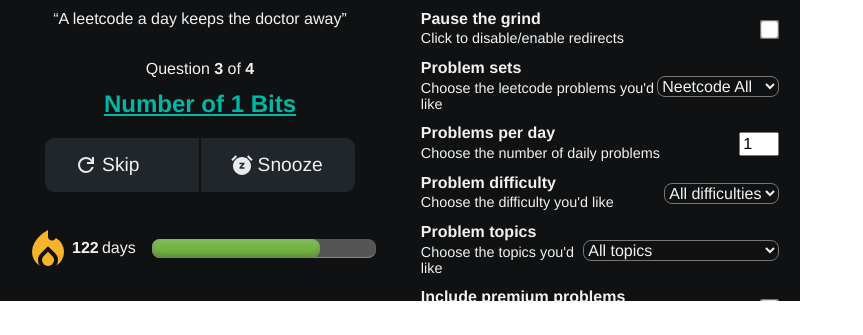
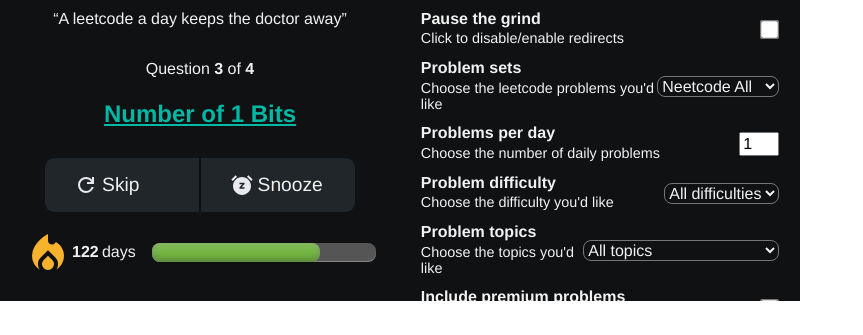
Before and after one commit to naviji/leetcode-habit-builder, a website with bundled scripts: page ui/popup.html in a window 1280 px wide. Shown: the part 51-386 px from the top of the page, without its empty margins (0-863 px from the left). Built offline with nearby package versions, Linux system fonts and the light colour scheme.

Commit message:
UI improvements

```diff
--- a/ui/page.css
+++ b/ui/page.css
@@ -22,7 +22,7 @@
 
 .page__home > .buttons {
     margin-top: 0.5em;
-    margin-bottom: 2em;
+    margin-bottom: 1em;
 }
 
 .page__settings__body {
--- a/ui/question.css
+++ b/ui/question.css
@@ -10,6 +10,7 @@
     --color-green: #00b8a3;
     --color-red: #ff375f;
     --color-medium: #ffc01e;
+    padding: 0 2em;
 }
 
 .question__count-current {
@@ -25,6 +26,15 @@
     font-weight: bold;
     font-size: 1.5rem;
     text-decoration: underline;
+
+    /* To prevent text overflow and streak and progress bar moving around */
+    height: 3em;
+    overflow: hidden;
+
+    /* To center the text */
+    display: flex;
+    flex-direction: column;
+    justify-content: center;
 }
 
 .question__title a {
```
